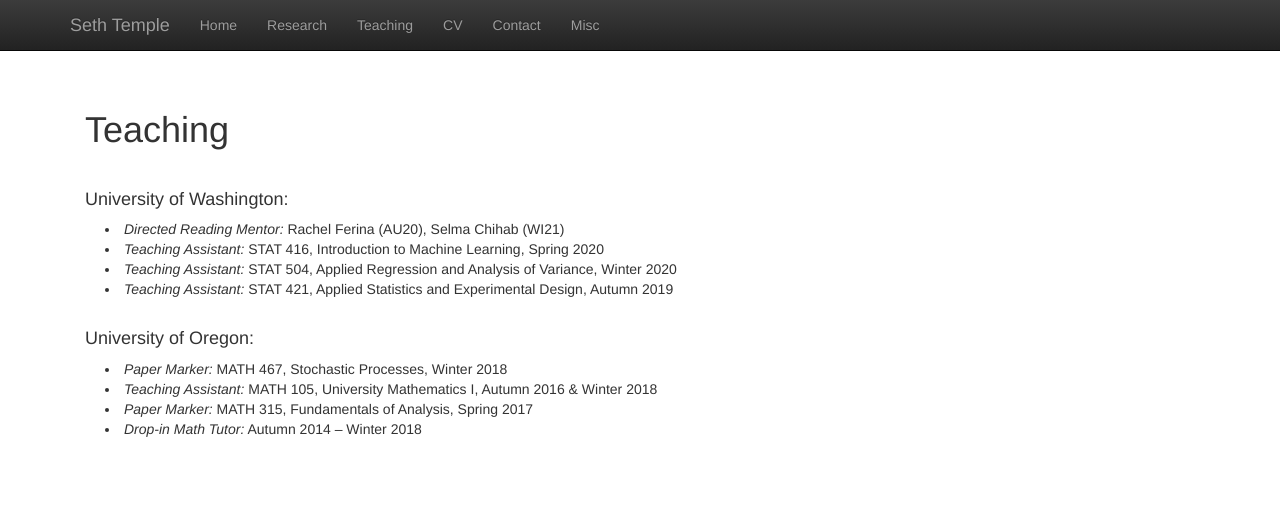
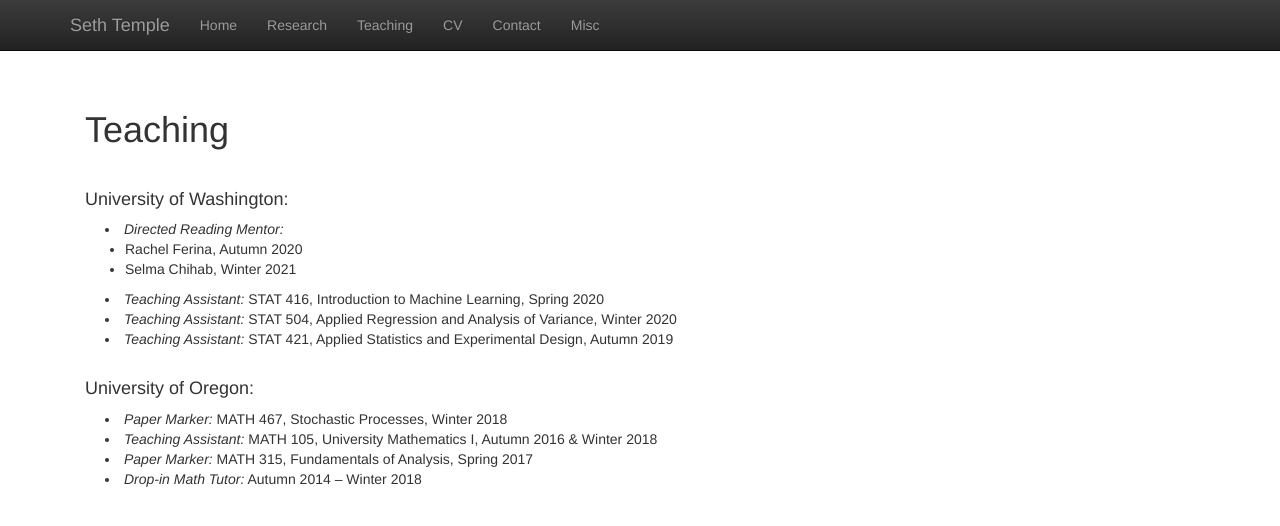
Before and after one commit to sdtemple/sdtemple.github.io, a Jekyll site: the page built from teaching.html, in a window 1280 px wide. Shown: the top 526 px of the page. Built offline with Jekyll 4.4.1, drawn with Linux system fonts in a browser that asks for light colours; nearby versions of some CDN libraries; library files that are not in the unit come from our copies.

Commit message:
Update teaching.html

```diff
--- a/teaching.html
+++ b/teaching.html
@@ -7,7 +7,11 @@
 <br/>
 <h4>University of Washington:</h4>
 <p class="content" style="padding:0px;margin:0px 20px 0px;">
-    <li style="padding:0px;margin:0px 20px 0px;"> <i>Directed Reading Mentor:</i> Rachel Ferina (AU20), Selma Chihab (WI21) </li>
+    <li style="padding:0px;margin:0px 20px 0px;"> <i>Directed Reading Mentor:</i> </li>
+    <ul>
+        <li> Rachel Ferina, Autumn 2020 </li>
+        <li> Selma Chihab, Winter 2021 </li>
+    </ul>
     <li style="padding:0px;margin:0px 20px 0px;"> <i>Teaching Assistant:</i> STAT 416, Introduction to Machine Learning, Spring 2020 </li>
     <li style="padding:0px;margin:0px 20px 0px;"> <i>Teaching Assistant:</i> STAT 504, Applied Regression and Analysis of Variance, Winter 2020 </li>
     <li style="padding:0px;margin:0px 20px 0px;"> <i>Teaching Assistant:</i> STAT 421, Applied Statistics and Experimental Design, Autumn 2019 </li>
```
